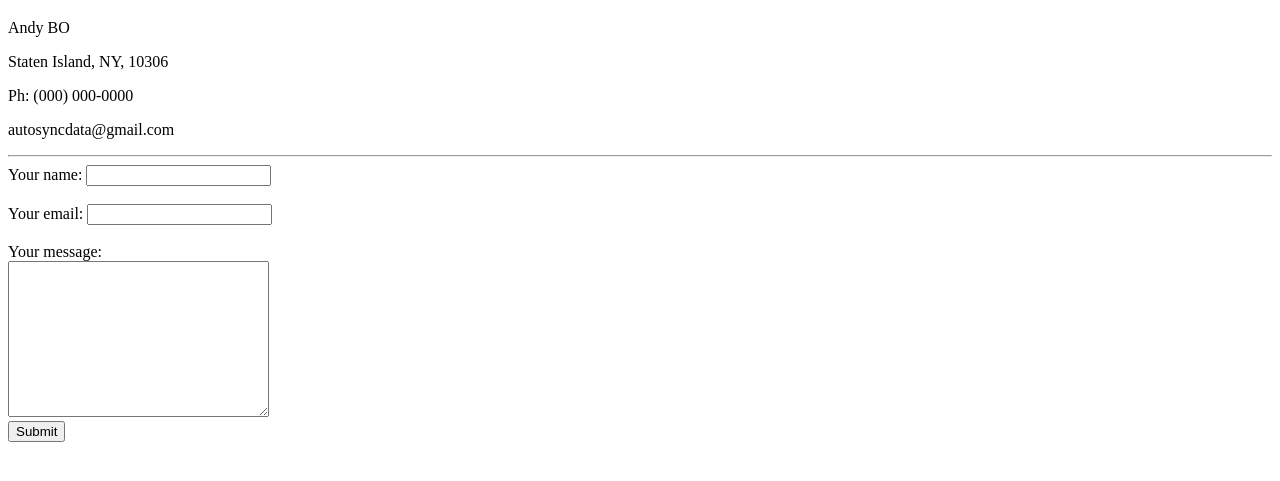
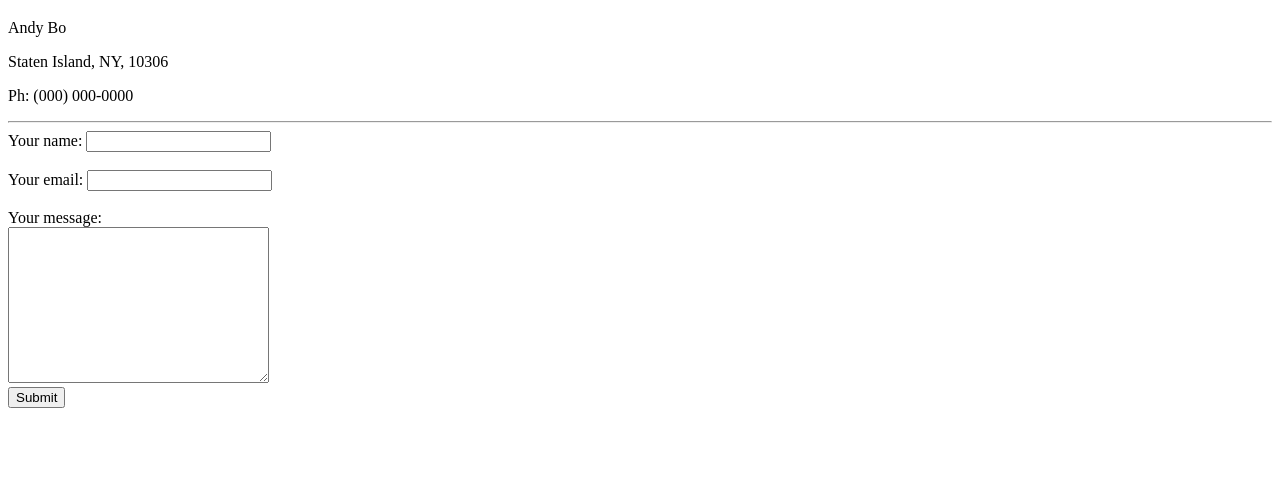
Before and after one commit to locaghost/cv, a plain HTML site: page contact.html in a window 1280 px wide. Shown: the part 61-542 px from the top of the page. Drawn offline with Linux system fonts and the light colour scheme.

Commit message:
Update contact.html

```diff
--- a/contact.html
+++ b/contact.html
@@ -6,10 +6,9 @@
   </head>
   <body>
     <h1>My contact details</h1>
-<p>Andy BO</p>
+<p>Andy Bo</p>
 <p>Staten Island, NY, 10306</p>
 <p>Ph: (000) 000-0000</p>
-<p>autosyncdata@gmail.com</p>
 <hr>
 
 <form class="" action="mailto:autosyncdata@gmail.com" method="post" enctype="text/plain">
```
